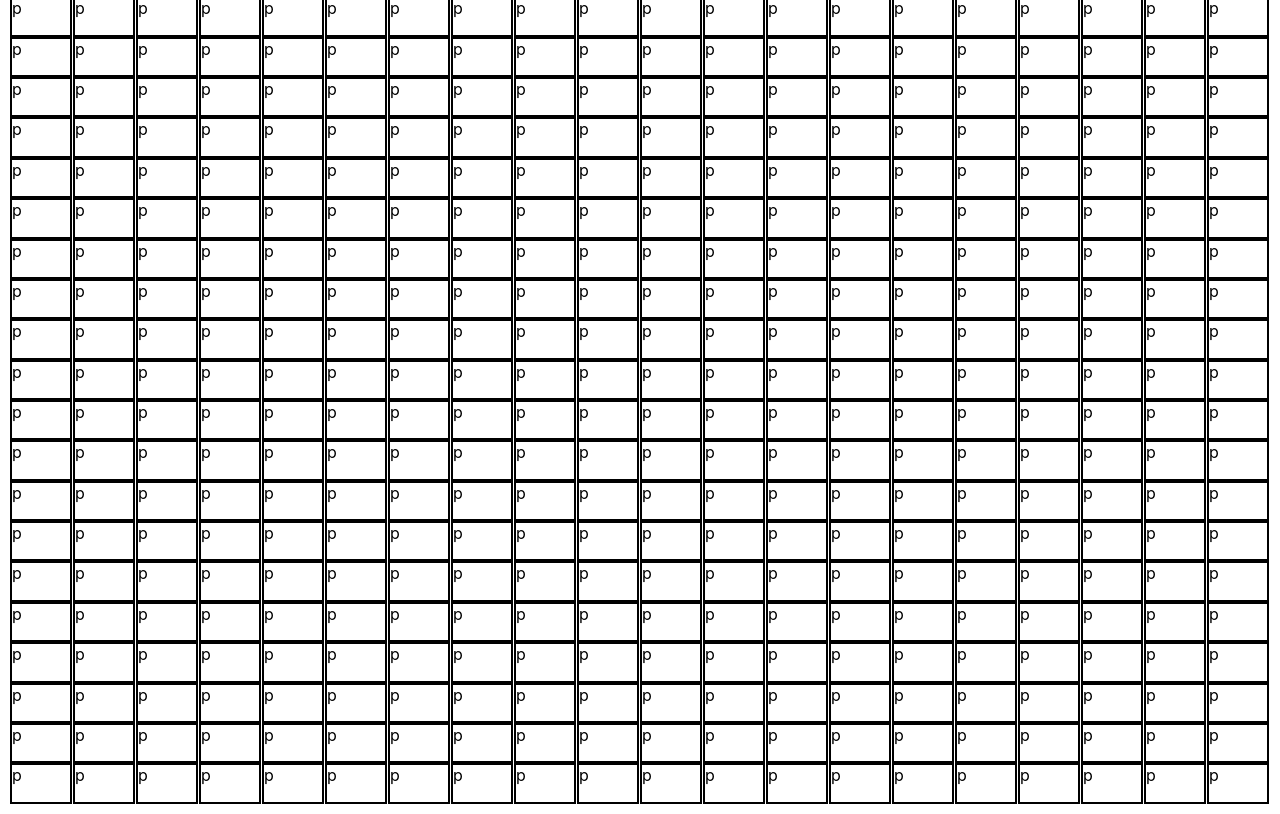
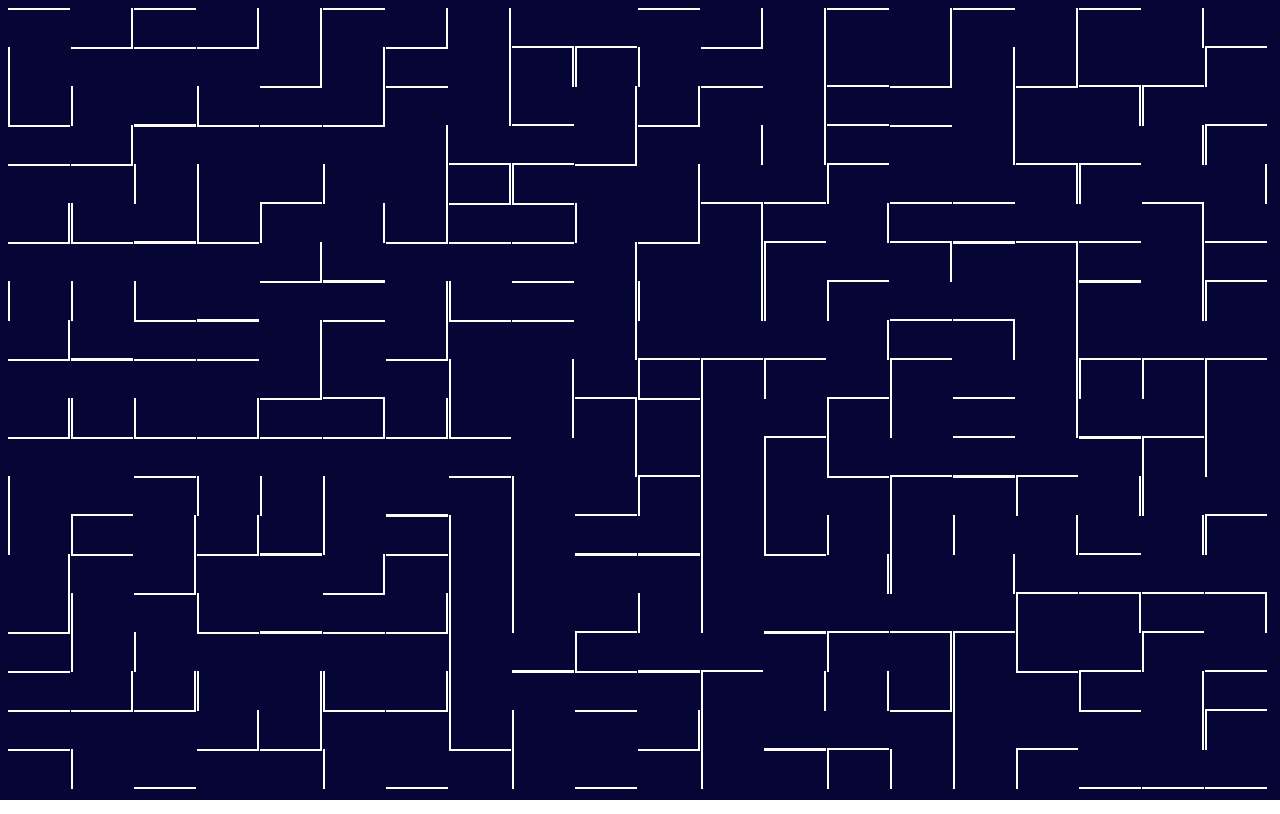
Before and after one commit to jamezmca/dont-get-struck, a React (Create React App) app: page / in a window 1280 px wide. Built offline with nearby package versions, Linux system fonts and the light colour scheme.

Commit message:
maze generates and borders work
cool bananas

```diff
--- a/src/components/Cell.js
+++ b/src/components/Cell.js
@@ -1,4 +1,6 @@
 import React, { useState } from 'react'
+import * as cellStyles from './cell.module.css'
+
 
 export default function Cell({ cell, dimensions }) {
     // const [cellBorders, setCellBorders] = useState({ up: false, left: false, right: false, down: false })
@@ -48,13 +50,16 @@ export default function Cell({ cell, dimensions }) {
 
 
     return (
-        <div style={{
+        <div className={cellStyles.cellContainer} style={{
             height: cellHeight,
             width: cellWidth,
-            border: '2px solid black'
-
         }}>
-            <p style={{padding: 0, margin: 0}}>p</p>
+            <div style={{
+                borderTop: cellBorders.up ? '2px solid white' : '',
+                borderBottom: cellBorders.down ? '2px solid white' : '',
+                borderLeft: cellBorders.left ? '2px solid white' : '',
+                borderRight: cellBorders.right ? '2px solid white' : '',
+            }}></div>
         </div>
     )
 }
--- a/src/components/cell.module.css
+++ b/src/components/cell.module.css
@@ -2,3 +2,22 @@
     display: flex;
     flex-wrap: wrap;
 }
+
+.cellContainer {
+    margin: 0;
+    padding: 0;
+    position: relative;
+}
+
+.cellContainer div {
+    position: absolute;
+    top: -2px;
+    left: -2px;
+    right: -2px;
+    bottom: -2px;
+}
+
+p {
+    margin: 0;
+    padding: 0;
+}
--- a/src/components/gamescreen.module.css
+++ b/src/components/gamescreen.module.css
@@ -3,4 +3,5 @@
     padding: 10px;
     display: flex;
     justify-content: center;
+    background-color: rgb(6, 6, 54);
 }
```
